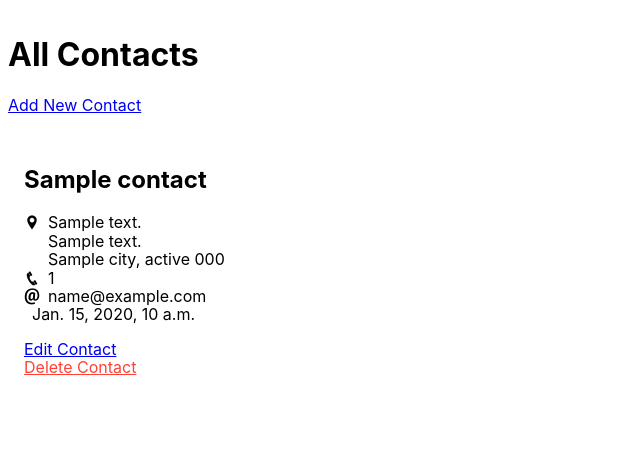
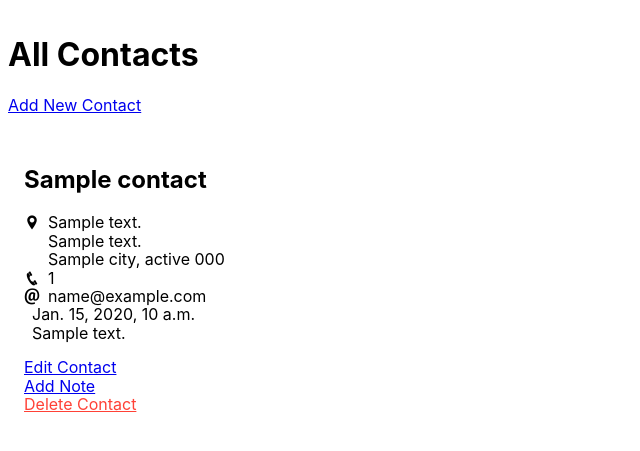
Before and after one commit to Momentum-Team-8/django-uptact-Middleway13, a Django app: template templates/contacts/list_contacts.html in a window 1280 px wide. Shown: the top 451 px of the page, without its empty margins (0-640 px from the left). Run offline with Django 3.2, Linux system fonts and the light colour scheme; the template is opened without the code that fills it: most values are stand-ins (such as "Sample title", 1, 10 or a date in 2020).

Commit message:
files updated

```diff
--- a/contacts/admin.py
+++ b/contacts/admin.py
@@ -1,4 +1,5 @@
 from django.contrib import admin
-from .models import Contact
+from .models import Contact, Note
 
 admin.site.register(Contact)
+admin.site.register(Note)
--- a/templates/contacts/list_contacts.html
+++ b/templates/contacts/list_contacts.html
@@ -42,9 +42,18 @@
     </div>
     {% endif %}
 
+    {% if contact.note %}
+    <div class="flex">
+      <div class="pr2"><i class="icofont-ui-note"></i></div>
+      <div>{{ contact.note }}</div>
+    </div>
+    {% endif %}
+
     <p>
       <a href="{% url 'edit_contact' pk=contact.pk %}">Edit Contact</a><br>
+      <a href="{% url 'edit_contact' pk=contact.pk %}">Add Note</a><br>
       <a class="red" href="{% url 'delete_contact' pk=contact.pk %}">Delete Contact</a>
+
     </p>
   </div>
   {% endfor %}
--- a/uptact/urls.py
+++ b/uptact/urls.py
@@ -25,6 +25,7 @@ urlpatterns = [
     path('contacts/<int:pk>/edit/',
          contacts_views.edit_contact,
          name='edit_contact'),
+    path('contacts/<int:pk>/notes/new', contact_views.contacts_views.show_contact, name='add note')
     path('contacts/<int:pk>/delete/',
          contacts_views.delete_contact,
          name='delete_contact'),
```
Also changed, not shown: contacts/forms.py (+14 -3 lines), contacts/models.py (+12 -0 lines), contacts/views.py (+7 -1 lines), templates/contacts/add_note.html (added).
